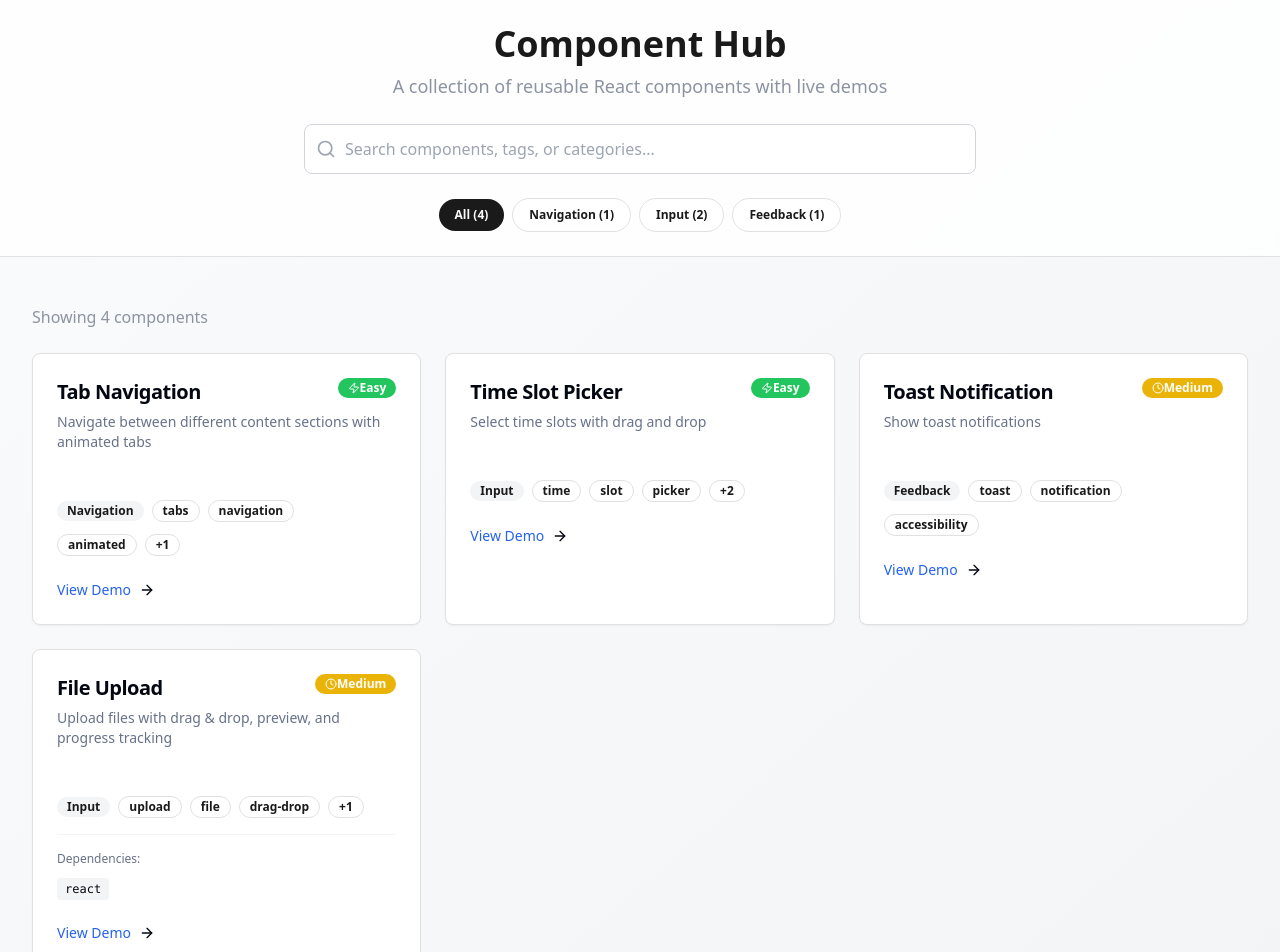
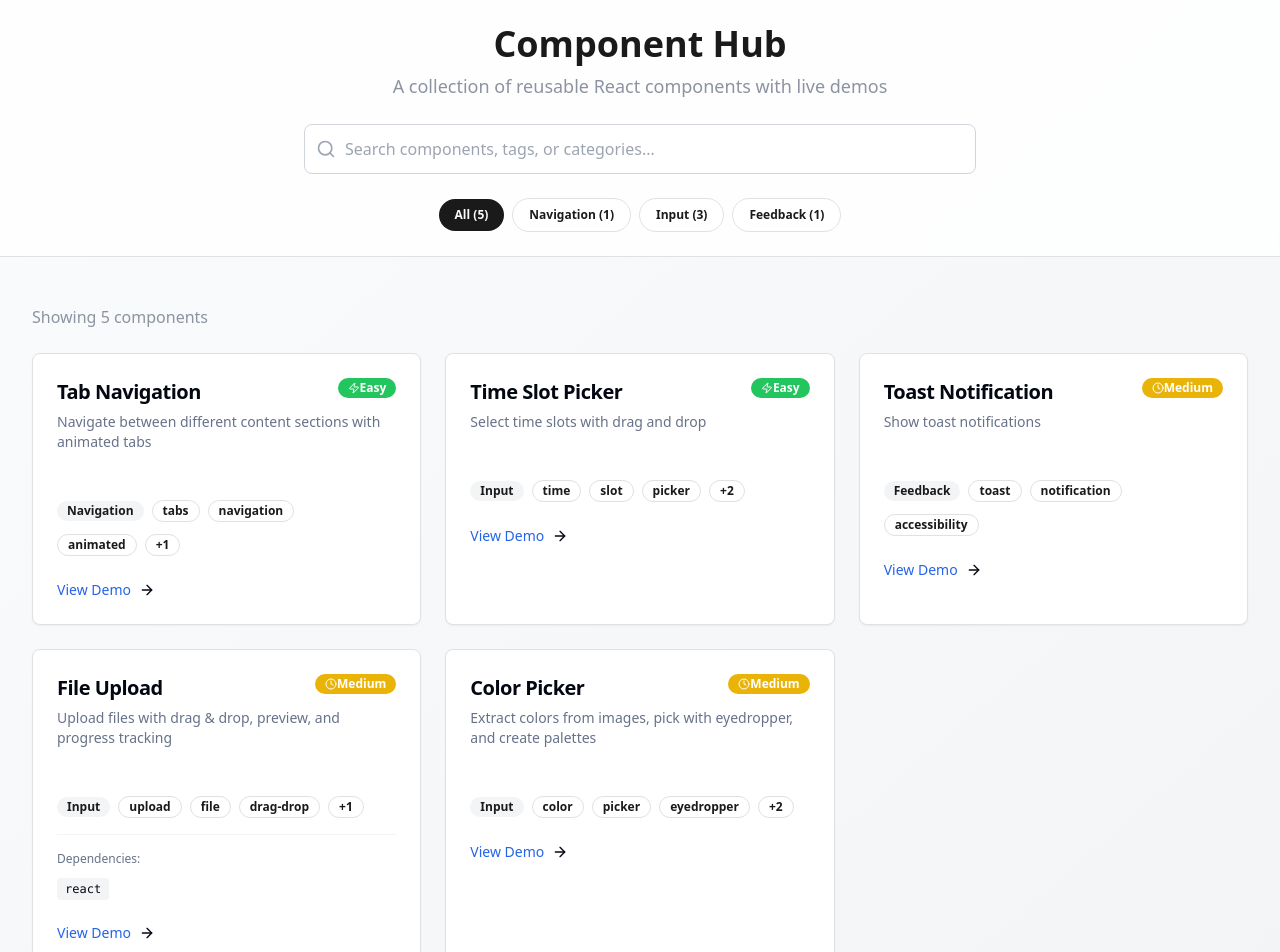
Before and after one commit to DavidRaveloU/Components-Hub, a React (Vite) app: page / in a window 1280 px wide. Shown: the top 952 px of the page. Built offline with nearby package versions, Linux system fonts and the light colour scheme.

Commit message:
feat: add a new color picker feature with image upload, color extraction, eyedropper, and display components.

```diff
--- a/src/constants/components.ts
+++ b/src/constants/components.ts
@@ -41,6 +41,16 @@ export const COMPONENTS: ComponentInfo[] = [
     difficulty: "medium",
     dependencies: ["react"],
   },
+  {
+    id: "color-picker",
+    name: "Color Picker",
+    description:
+      "Extract colors from images, pick with eyedropper, and create palettes",
+    category: "Input",
+    tags: ["color", "picker", "eyedropper", "palette", "image"],
+    route: "/demo/color-picker",
+    difficulty: "medium",
+  },
 ];
 
 /** Obtener todas las categorías únicas */
```
